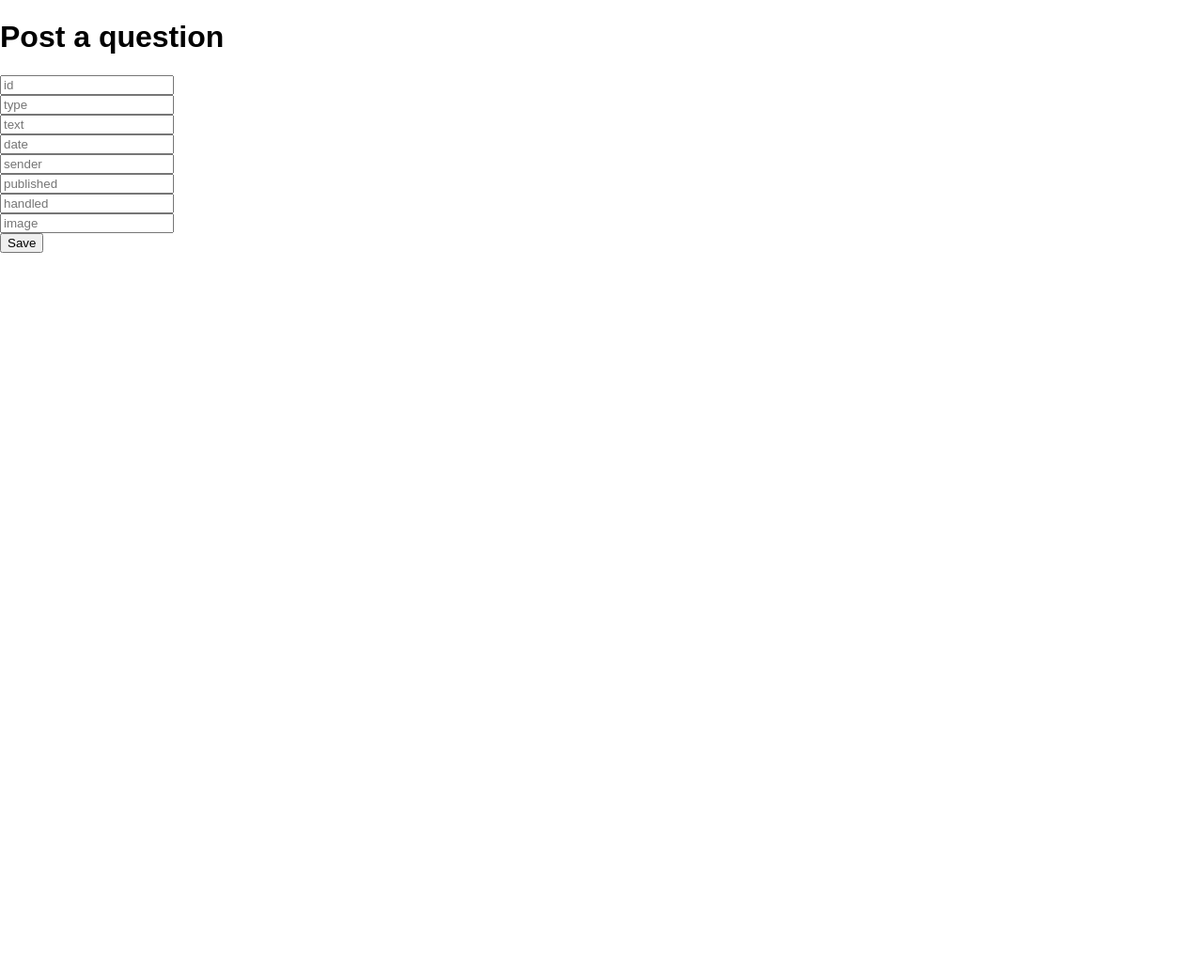
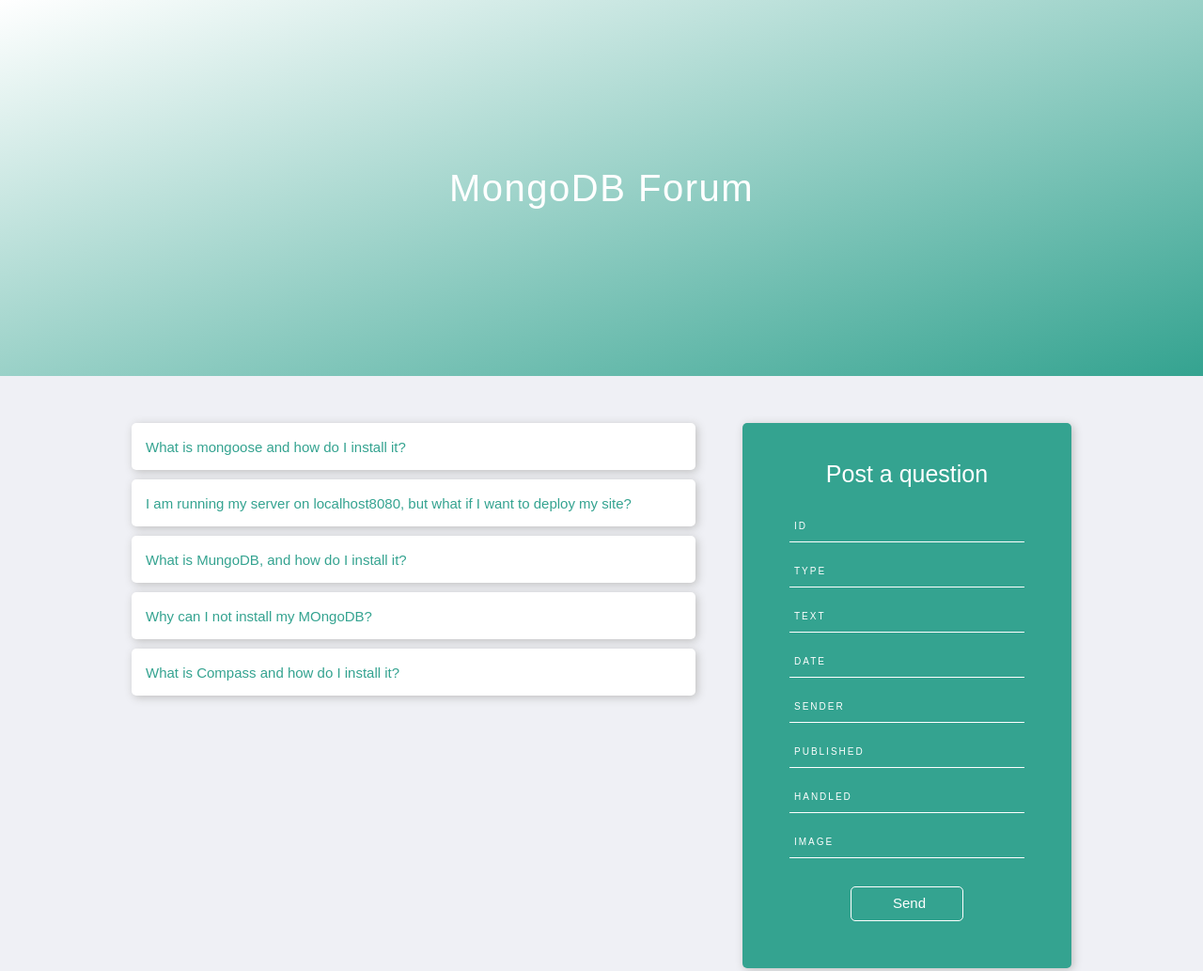
Before and after one commit to emeliesidesio/forum-page, a React app in the folder frontend/: page / in a window 1280 px wide. Shown: the top 1033 px of the page at 94% size. Before the commit the page ends 800 px from the top, so only its background shows below. Built offline with nearby package versions, Linux system fonts and the light colour scheme.

Commit message:
startpage css styling

```diff
--- a/frontend/public/index.html
+++ b/frontend/public/index.html
@@ -3,6 +3,7 @@
   <head>
     <meta charset="utf-8" />
     <title>Technigo React App</title>
+    <script src="https://use.fontawesome.com/32c2731941.js"></script>
   </head>
   <body>
     <!-- This element is used in src/index.js to render the react root into -->
--- a/frontend/src/components/app.js
+++ b/frontend/src/components/app.js
@@ -1,12 +1,31 @@
 import React from "react"
-import Form from "components/form"
+import Form from "components/form/form"
 
 class App extends React.Component {
 
   render() {
     return (
-      <div>
-        <Form />
+      <div className="forum-page">
+        <div className="forum-top">
+          <h1>MongoDB Forum</h1>
+        </div>
+        <div className="forum-body">
+          <div className="question-container">
+            <ul>
+              <li>What is mongoose and how do I install it?</li>
+              <li>I am running my server on localhost8080,
+                but what if I want to deploy my site?
+              </li>
+              <li>What is MungoDB, and how do I install it?</li>
+              <li>Why can I not install my MOngoDB?</li>
+              <li>What is Compass and how do I install it?</li>
+            </ul>
+          </div>
+          <div className="question-form">
+            <h2>Post a question</h2>
+            <Form />
+          </div>
+        </div>
       </div>
     )
   }
--- /dev/null
+++ b/frontend/src/components/form/form.css
@@ -0,0 +1,34 @@
+input {
+  background: none;
+  border: none;
+  border-bottom: 1px solid white;
+  outline: none;
+  width: 250px;
+  margin-bottom: 20px;
+  padding: 0 0 10px 5px;
+}
+
+input::placeholder {
+  font-size: 10px;
+  color: white;
+  font-weight: lighter;
+  text-transform: uppercase;
+  letter-spacing: 2px;
+}
+
+.submit-btn {
+  border: 1px solid white;
+  font-size: 15px;
+  color: white;
+  font-weight: lighter;
+  width: 120px;
+  margin-top: 10px;
+  border-radius: 5px;
+  padding-top: 8px;
+}
+
+.submit-btn:hover {
+  background-color: white;
+  opacity: 0.5;
+  color: #34A390;
+}
--- a/frontend/src/components/form.js
+++ b/frontend/src/components/form/form.js
@@ -1,4 +1,5 @@
 import React from "react"
+import "./form.css"
 
 const formInput = [
   { inputName: "id", inputType: "text", inputPlaceHolder: "" },
@@ -50,7 +51,6 @@
   render() {
     return (
       <form onSubmit={this.handleSubmit} className="form-container">
-        <h1 className="title">Post a question</h1>
         {formInput.map(item => {
           return (
             <div>
@@ -63,7 +63,7 @@
           )
         })}
         <div>
-          <input className="submit-btn" type="submit" value="Save" />
+          <input className="submit-btn" type="submit" value="Send" />
         </div>
       </form>
     )
--- a/frontend/src/index.css
+++ b/frontend/src/index.css
@@ -1,5 +1,84 @@
+* {
+  box-sizing: border-box;
+}
+
 body {
   margin: 0;
   padding: 0;
+  background-color: rgb(239, 240, 245);
   font-family: sans-serif;
 }
+
+h1 {
+  font-size: 40px;
+  font-weight: lighter;
+  margin: 0;
+  color: white;
+  letter-spacing: 1.5px;
+}
+
+h2 {
+  font-size: 25px;
+  font-weight: lighter;
+  margin: 0;
+  color: white;
+  margin-bottom: 30px;
+}
+
+.forum-top {
+  width: 100%;
+  height: 400px;
+  background: linear-gradient(to bottom right, white, #34A390);
+  display: flex;
+  justify-content: center;
+  align-items: center;
+}
+
+.forum-body {
+  max-width: 1000px;
+  height: auto;
+  margin: 50px auto 50px auto;
+  display: flex;
+  justify-content: space-between;
+}
+
+.question-container {
+  width: 60%;
+  height: auto;
+}
+
+.question-container li {
+  height: 50px;
+  margin-bottom: 10px;
+  list-style: none;
+  background: white;
+  border-radius: 5px;
+  font-size: 15px;
+  color: #34A390;
+  padding-left: 15px;
+  display: flex;
+  align-items: center;
+  box-shadow: 2px 2px 10px #BFBFBF;
+}
+
+.question-container li:hover {
+  position: relative;
+  top: -2px;
+}
+
+.question-container ul {
+  margin: 0;
+  padding: 0;
+}
+
+.question-form {
+  width: 35%;
+  height: auto;
+  display: flex;
+  flex-direction: column;
+  border-radius: 5px;
+  background: #34A390;
+  box-shadow: 2px 2px 10px #BFBFBF;
+  text-align: center;
+  padding: 40px 0 30px 0;
+}
```
